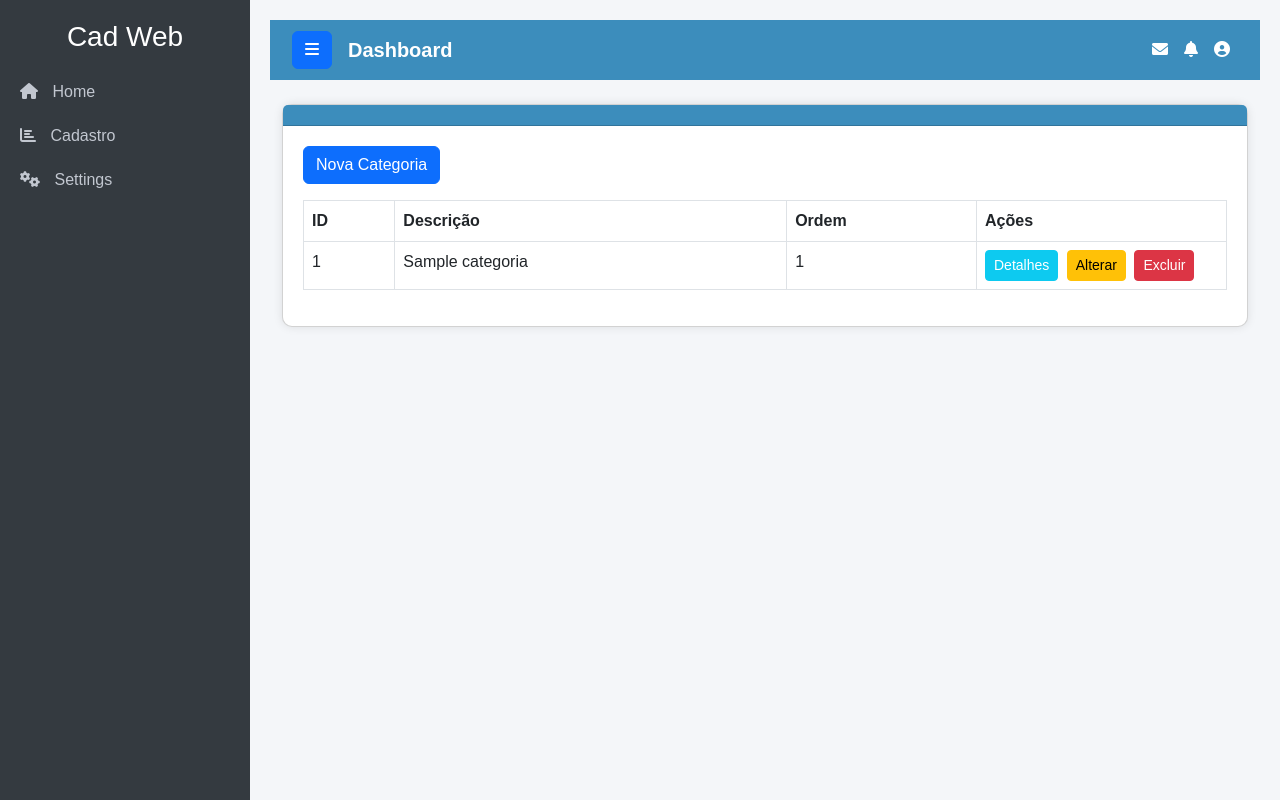
After one commit to alvaroeduard/cadweb, a Django app: page /categoria in a window 1280 px wide. The commit adds this page. Run offline with Django 4.2, Linux system fonts and the light colour scheme; tables that the repository leaves empty hold one stand-in row (values such as "Sample post"); some libraries are stand-ins or nearby versions.

Commit message:
01/12/2024 23:54

```diff
--- a/home/models.py
+++ b/home/models.py
@@ -1,2 +1,9 @@
 import locale
 from django.db import models
+
+class Categoria(models.Model):
+    nome = models.CharField(max_length=100)
+    ordem = models.IntegerField()
+
+    def __str__(self):
+        return self.nome
--- a/home/urls.py
+++ b/home/urls.py
@@ -3,4 +3,5 @@ from . import views
 
 urlpatterns = [
     path('', views.index, name="index"),
+    path('categoria', views.categoria, name="categoria"),
 ]
--- a/home/views.py
+++ b/home/views.py
@@ -1,6 +1,12 @@
 from django.shortcuts import render
 
-
+from .models import Categoria
 
 def index(request):
     return render(request,'index.html')
+
+def categoria(request):
+    contexto = {
+        'lista': Categoria.objects.all().order_by('id'),
+    }
+    return render(request, 'categoria/lista.html',contexto)
--- a/pweb/settings.py
+++ b/pweb/settings.py
@@ -79,10 +79,7 @@ WSGI_APPLICATION = 'pweb.wsgi.application'
 # https://docs.djangoproject.com/en/4.2/ref/settings/#databases
 
 DATABASES = {
-   'default': {
-        'ENGINE': 'django.db.backends.sqlite3',
-        'NAME': BASE_DIR / 'db.sqlite3',
-    }
+   'default': dj_database_url.parse('postgres://neondb_owner:V2c9ISNnUeug@ep-icy-thunder-a4t6cj2w-pooler.us-east-1.aws.neon.tech/neondb?sslmode=require')
 }
 
 
--- a/templates/base.html
+++ b/templates/base.html
@@ -14,10 +14,6 @@
 
 </head>
 <body>
-
-
-
-
 
     <!-- Sidebar -->
     <div class="sidebar" id="sidebar">
--- /dev/null
+++ b/templates/categoria/lista.html
@@ -0,0 +1,39 @@
+{% extends 'base.html' %}
+
+{% block titulo_page %} Listagem de Categoria {% endblock titulo_page %}
+
+{% block conteudo %}
+
+<button class="btn btn-primary">Nova Categoria</button>
+
+<p></p>
+
+<table class="table table-bordered table-hover">
+    <thead class="thead-dark">
+        <tr>
+            <th scope="col">ID</th>
+            <th scope="col">Descrição</th>
+            <th scope="col">Ordem</th>
+            <th scope="col" style="width: 250px;">Ações</th>
+        </tr>
+    </thead>
+    <tbody>
+        {% for item in lista %}
+        <tr>
+            <td> {{item.id}}</td>
+            <td> {{item.nome}}</td>
+            <td>{{item.ordem}}</td>
+            <td>
+                <button class="btn btn-info text-white btn-sm me-1">Detalhes</button>
+                <button class="btn btn-warning btn-sm me-1">Alterar</button>
+                <button class="btn btn-danger btn-sm">Excluir</button>
+            </td>
+        </tr>
+
+
+        {% endfor %}
+
+    </tbody>
+</table>
+
+{% endblock conteudo %}
--- a/templates/menu.html
+++ b/templates/menu.html
@@ -6,7 +6,7 @@
         <a href="#" class="nav-link"><i class="fas fa-chart-bar"></i> <span>Cadastro</span></a>
         <ul class="submenu nav flex-column">
             <li class="nav-item">
-                <a href="#" class="nav-link">Categorias</a>
+                <a href="{% url 'categoria' %}" class="nav-link">Categorias</a>
             </li>
 
             <li class="nav-item">
```
Also changed, not shown: templates/index.html (+0 -8 lines), home/migrations/0001_initial.py (added).
